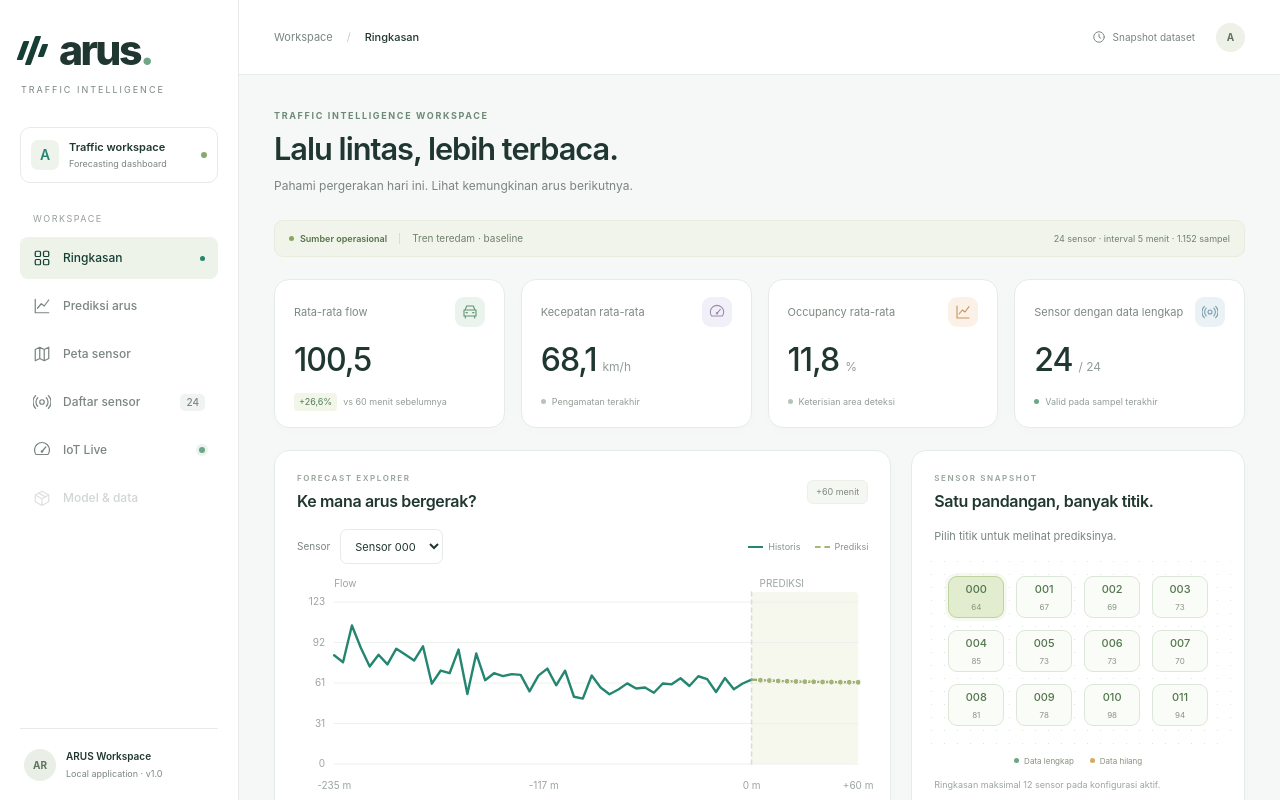
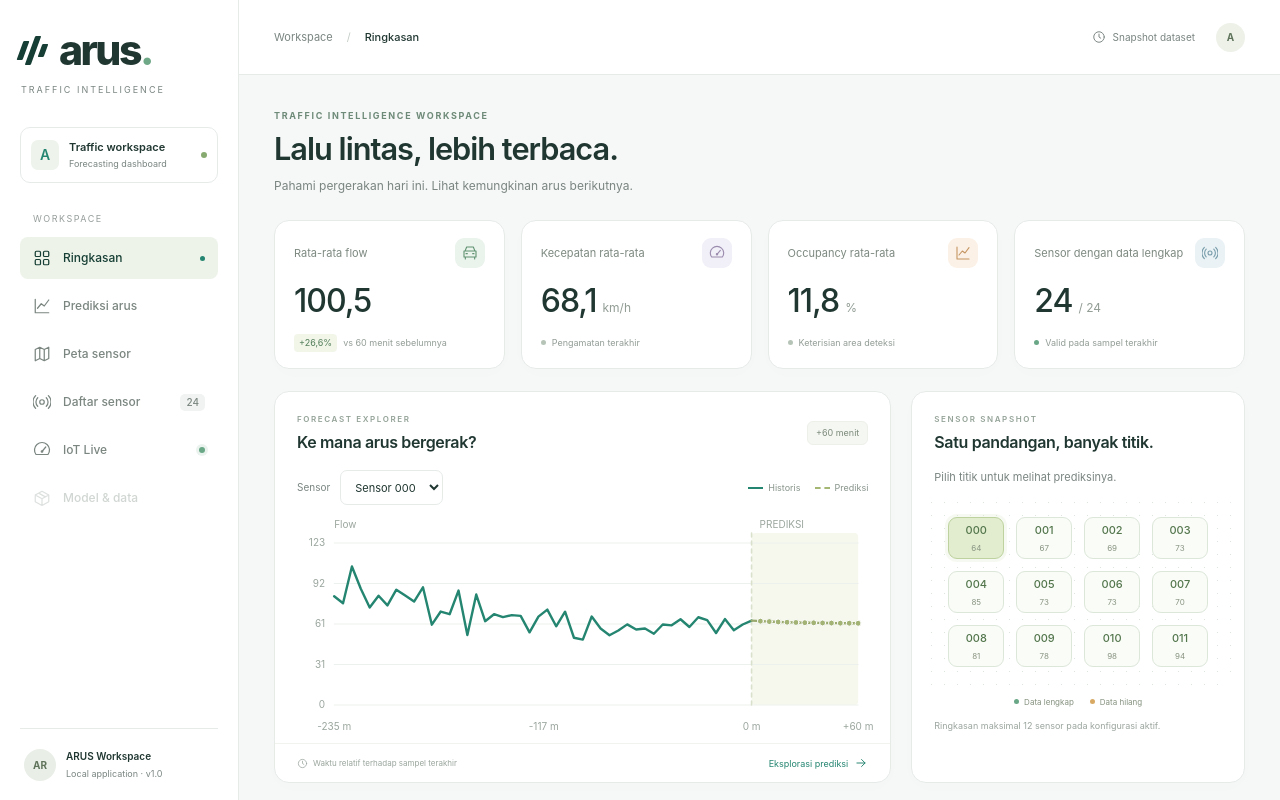
Before and after one commit to theaxisofresistance/arus-traffic-intelligence, a Flask app: page / in a window 1280 px wide. Shown: the top 800 px of the page. Run offline with Flask 3, Linux system fonts and the light colour scheme; some libraries are stand-ins or nearby versions.

Commit message:
delete dataset unggahan header

```diff
--- a/static/app.js
+++ b/static/app.js
@@ -20,6 +20,7 @@ function closeMenu(){$('sidebar').classList.remove('open');$('scrim').hidden=tru
 function setPage(page){
   if(!titles[page]) page='ringkasan';state.page=page;
   document.querySelectorAll('[data-panel]').forEach(el=>el.hidden=el.dataset.panel!==page);
+  $('context-strip').hidden=page!=='sensor';
   document.querySelectorAll('.nav-item').forEach(el=>{el.classList.toggle('active',el.dataset.page===page);el.setAttribute('aria-current',el.dataset.page===page?'page':'false');});
   text('page-title',titles[page][0]);text('page-subtitle',titles[page][1]);text('breadcrumb-title',titles[page][2]);
   history.replaceState(null,'',`#${page}`);closeMenu();
--- a/templates/index.html
+++ b/templates/index.html
@@ -50,7 +50,7 @@
   <main id="main">
     <div id="error-banner" class="error-banner" role="alert" hidden><span id="error-message"></span><button id="retry-button" class="text-button">Coba lagi</button></div>
     <section class="page-heading"><div><p class="eyebrow">TRAFFIC INTELLIGENCE WORKSPACE</p><h1 id="page-title">Lalu lintas, lebih terbaca.</h1><p id="page-subtitle">Pahami pergerakan hari ini. Lihat kemungkinan arus berikutnya.</p></div></section>
-    <div class="context-strip"><div><span class="status-tag" id="source-tag">Memuat data</span><span class="context-divider"></span><span id="engine-label">Menyiapkan workspace…</span></div><span class="context-detail" id="dataset-label">—</span></div>
+    <div class="context-strip" id="context-strip" hidden><div><span class="status-tag" id="source-tag">Memuat data</span><span class="context-divider"></span><span id="engine-label">Menyiapkan workspace…</span></div><span class="context-detail" id="dataset-label">—</span></div>
 
     <section data-panel="ringkasan">
       <div class="stat-grid">
```
